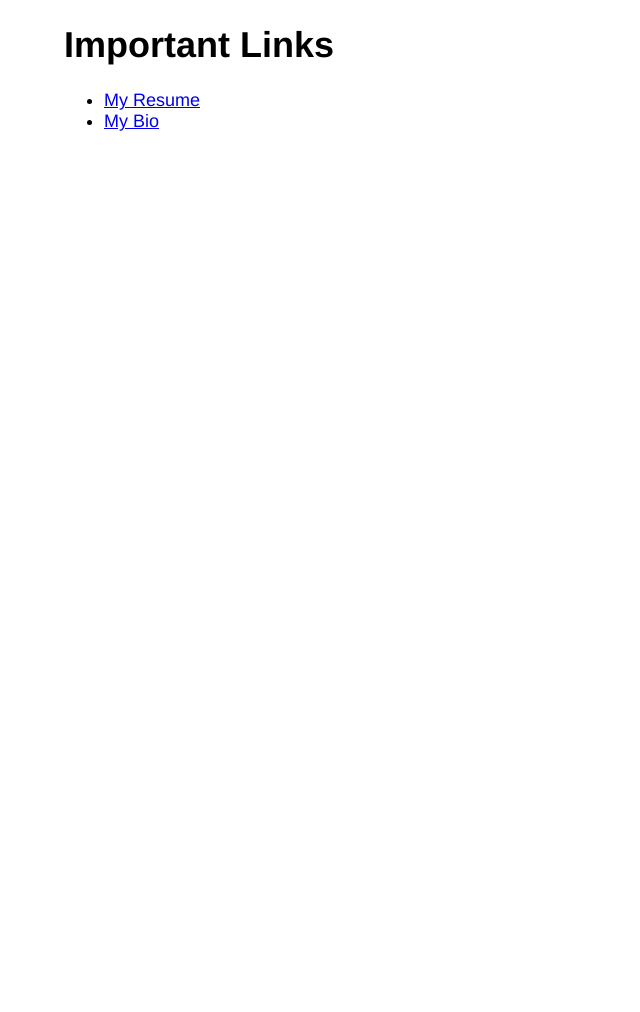
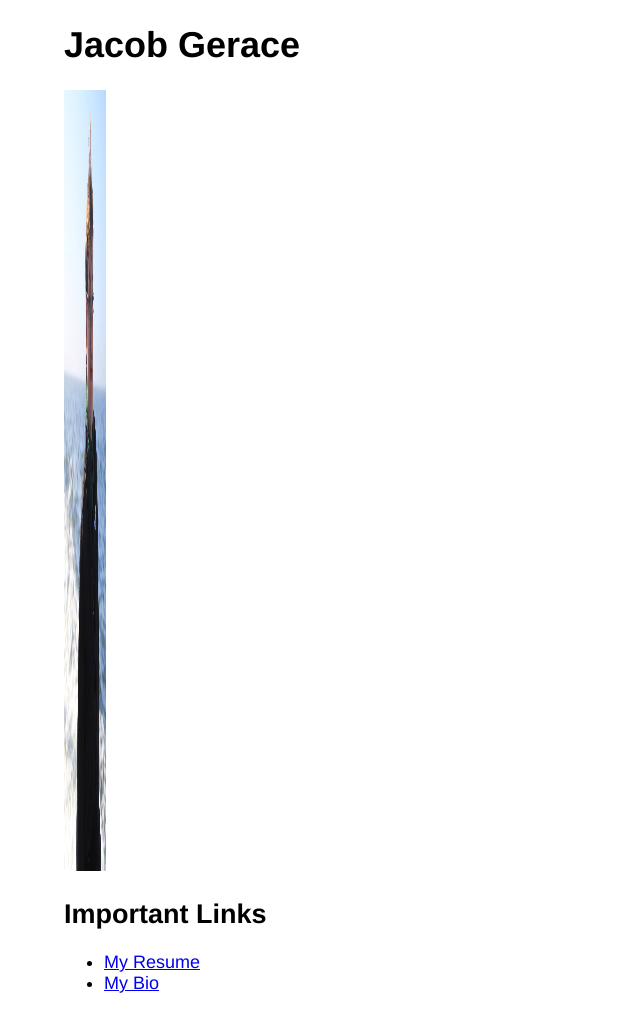
Before and after one commit to JJGerace/JJGerace.github.io, a plain HTML site: page index.html in a window 1280 px wide. Shown: the whole page, without its empty margins (0-640 px from the left). Before the commit the page ends 800 px from the top, so only its background shows below. Drawn offline with Linux system fonts and the light colour scheme.

Commit message:
Added photo to index.html

```diff
--- a/index.html
+++ b/index.html
@@ -8,7 +8,9 @@
 </head>
 
 <body>
-<h1>Important Links</h1>
+<h1> Jacob Gerace </h1>
+<img src="jacob.jpeg" alt="Photo of Jacob Gerace" height="781" width="42">
+<h2>Important Links</h2>
 <ul>
     <li><a href="resume.html">My Resume</a></li>
     <li><a href="bio.html">My Bio</a></li>
```
Also changed, not shown: resume.html (+1 -1 lines), jacob.jpeg (added).
